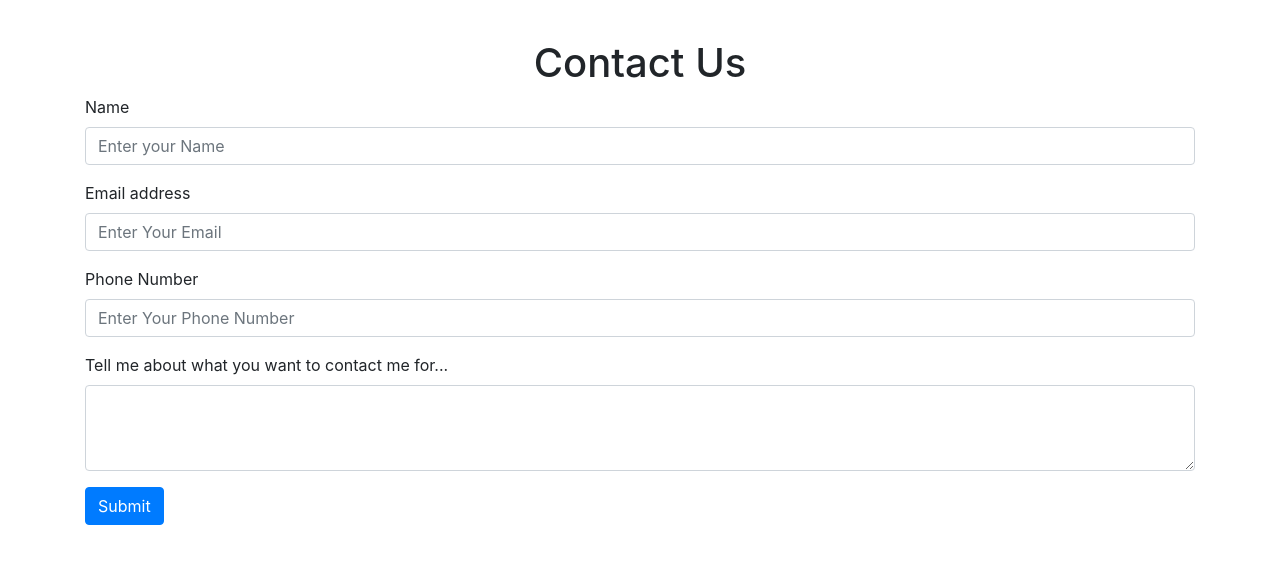
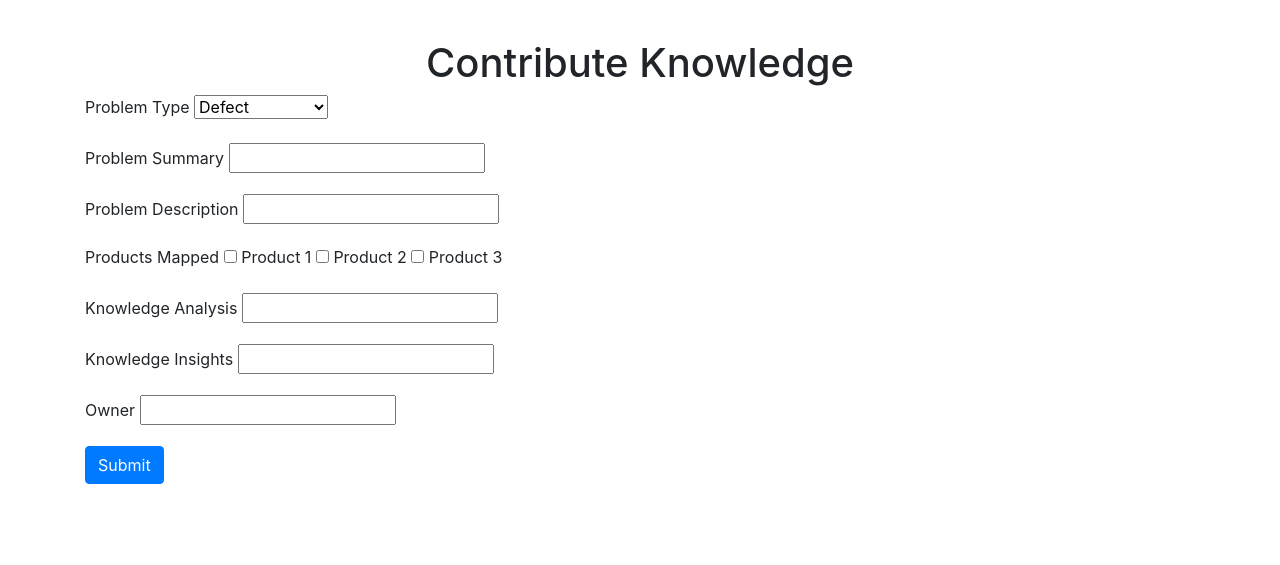
Before and after one commit to kavyanshu189/DashBoard, a Django app: page /contact in a window 1280 px wide. Shown: the part 484-1049 px from the top of the page. After the commit the page ends 968 px from the top, so only its background shows below. Run offline with Django 3.2, Linux system fonts and the light colour scheme; some libraries are stand-ins or nearby versions.

Commit message:
knowledge contrib page
added knowledge contrib page

```diff
--- a/home/views.py
+++ b/home/views.py
@@ -4,6 +4,8 @@ from home.models import Contact
 from django.contrib import messages
 from django.contrib.auth.models import User
 from django.contrib.auth import logout, authenticate, login
+from pymongo import MongoClient
+
 
 
 # Create your views here.
@@ -24,12 +26,25 @@ def services(request):
 
 def contact(request):
     if request.method == "POST":
-        name = request.POST.get('name')
-        email = request.POST.get('email')
-        phone = request.POST.get('phone')
-        desc = request.POST.get('desc')
-        contact = Contact(name=name, email=email, phone=phone, desc=desc, date = datetime.today())
-        contact.save()
+        ptype=request.POST['ptype']
+        psummary=request.POST['psummary']
+        pdescription=request.POST['pdescription']
+        kanalysis=request.POST['kanalysis']
+        kinsights=request.POST['kinsights']
+        owner=request.POST['owner']
+
+
+        conn = MongoClient()
+        db=conn.kp
+        collection=db.knowledge
+        rec1={"ptype":ptype,
+          "psummary":psummary,
+          "pdescription":pdescription,
+          "kanalysis":kanalysis,
+          "kinsights":kinsights,
+          "owner":owner
+        }
+        collection.insert_one(rec1)
         messages.success(request, 'Your message has been sent!')
     return render(request, 'contact.html')
 
--- a/templates/base.html
+++ b/templates/base.html
@@ -37,7 +37,7 @@
         </div>
       </li>
       <li class="nav-item">
-        <a class="nav-link" href="/contact">Contact Us</a>
+        <a class="nav-link" href="/contact">Contribute</a>
       </li>
       <li class="nav-item">
         <a class="nav-link" href="/login">Login</a>
--- a/templates/contact.html
+++ b/templates/contact.html
@@ -1,33 +1,59 @@
 {% extends 'base.html' %}
 
-{% block title %}Contact{% endblock title %}
+{% block title %}Contribute{% endblock title %}
 
 {% block body %}
 <div class="container-fluid px-0 mb-3" >
     <img src="https://source.unsplash.com/1200x400/?Gmail" class="d-block w-100 mx-0" alt="...">
 </div>
 <div class="container mb-3 py-4">
-    <h1 class="text-center">Contact Us</h1>
+    <h1 class="text-center">Contribute Knowledge</h1>
     <form method="post" action="/contact">
     {% csrf_token %}
         <div class="form-group">
-            <label for="name">Name</label>
-            <input type="text" class="form-control" id="name" name="name" placeholder="Enter your Name">
+            <label for="ptype">Problem Type</label>
+
+            <select id="ptype" name="ptype">
+                <option value="defect">Defect</option>
+                <option value="enhancement">Enhancement</option>
+                <option value="supportticket">Support Ticket</option>
+                <option value="opportunity">Opportunity</option>
+            </select>
         </div>
 
         <div class="form-group">
-            <label for="email">Email address</label>
-            <input type="email" class="form-control" id="email" name="email" placeholder="Enter Your Email">
+            <label for="psummary">Problem Summary</label>
+            <input type="text" id="psummary" name="psummary">
         </div>
 
         <div class="form-group">
-            <label for="phone">Phone Number</label>
-            <input type="phone" class="form-control" id="phone" name="phone" placeholder="Enter Your Phone Number">
+            <label for="pdescription">Problem Description</label>
+            <input type="text" id="pdescription" name="pdescription">
         </div>
 
         <div class="form-group">
-            <label for="desc">Tell me about what you want to contact me for...</label>
-            <textarea class="form-control" id="desc" rows="3" name="desc"></textarea>
+            Products Mapped
+            <input type="checkbox" id="p1" name="p1" value="p1">
+            <label for="p1">Product 1</label>
+            <input type="checkbox" id="p2" name="p2" value="p2">
+            <label for="p2">Product 2</label>
+            <input type="checkbox" id="p3" name="p3" value="p3">
+            <label for="p3">Product 3</label>
+        </div>
+
+        <div class="form-group">
+            <label for="kanalysis">Knowledge Analysis</label>
+            <input type="text" id="kanalysis" name="kanalysis">
+        </div>
+
+        <div class="form-group">
+            <label for="kinsights">Knowledge Insights</label>
+            <input type="text" id="kinsights" name="kinsights">
+        </div>
+
+        <div class="form-group">
+            <label for="owner">Owner</label>
+            <input type="text" id="owner" name="owner">
         </div>
         <button class="btn btn-primary" type="submit">Submit</button>
     </form>
```
Also changed, not shown: db.sqlite3.
